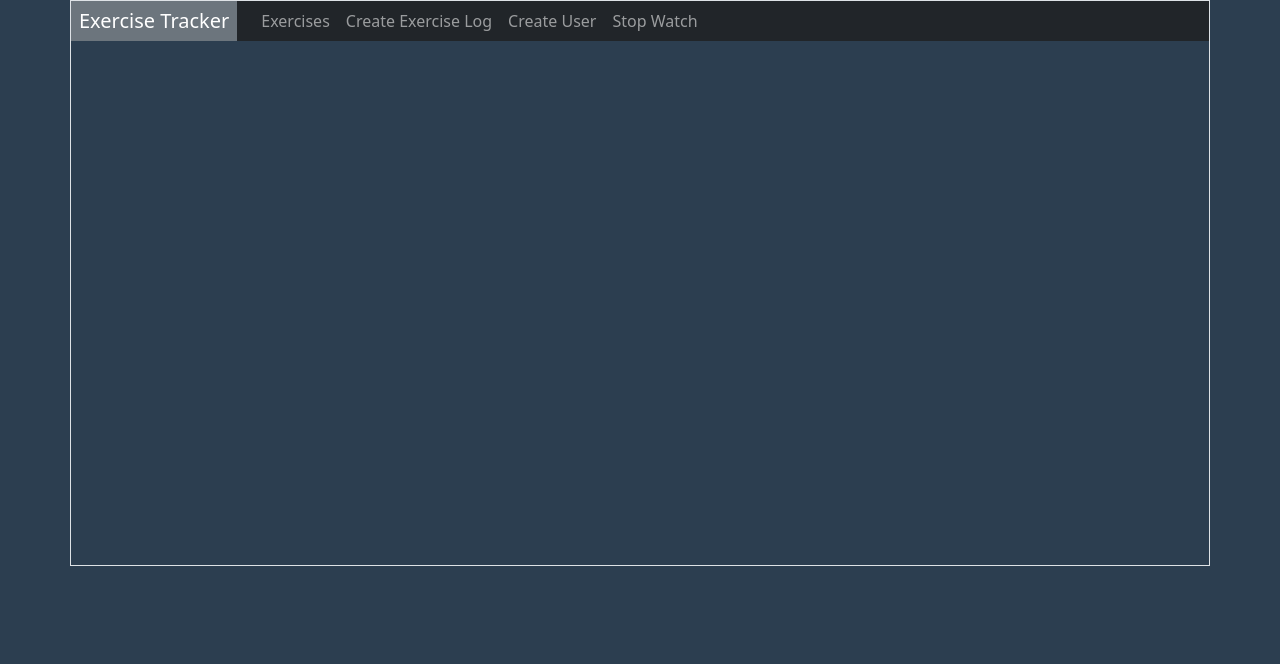
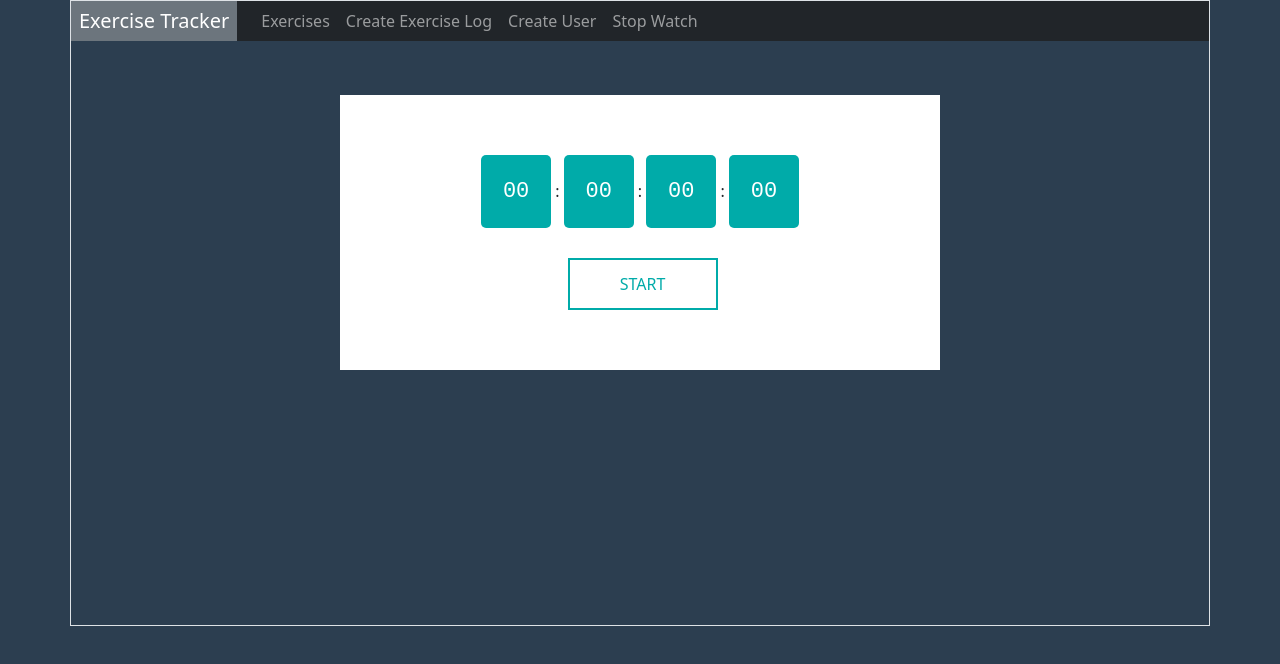
Before and after one commit to JpBongiovanni/MERN-Exercise-Tracker, a React (Create React App) app: page /stopwatch in a window 1280 px wide. Shown: the top 664 px of the page. Built offline with nearby package versions, Linux system fonts and the light colour scheme.

Commit message:
stopwatch progress

```diff
--- a/src/components/BtnComponent.js
+++ b/src/components/BtnComponent.js
@@ -1,12 +1,9 @@
-import React, { Component } from 'react';
+import React from 'react';
 
-function BtnComponent() {
+function BtnComponent(props) {
     return (
-        <div className="main-section">
-            <div classname="clock-holder"></div>
-                <div className="stopwatch">
-                    <h1>BTN</h1>
-                </div>
+        <div>
+            <button className="stopwatch-btn stopwatch-btn-gre" onClick={props.start}>Start</button>
         </div>
     )
 }
--- a/src/components/DisplayComponent.js
+++ b/src/components/DisplayComponent.js
@@ -1,9 +1,12 @@
-import React, { Component } from 'react';
+import React from 'react';
 
-function DisplayComponent() {
+function DisplayComponent(props) {
     return (
-        <div className="main-section">
-
+        <div>
+            <span>{(props.time.h >= 10)? props.time.h : "0"+ props.time.h}</span>&nbsp;:&nbsp;
+            <span>{(props.time.m >= 10)? props.time.m : "0"+ props.time.m}</span>&nbsp;:&nbsp;
+            <span>{(props.time.s >= 10)? props.time.s : "0"+ props.time.s}</span>&nbsp;:&nbsp;
+            <span>{(props.time.ms >= 10)? props.time.ms : "0"+ props.time.ms}</span>
         </div>
     )
 }
--- a/src/components/stopWatch.component.css
+++ b/src/components/stopWatch.component.css
@@ -1,5 +1,5 @@
 body {
-    background:#2c3E50
+        background:#2C3E50;
     }
 
     * {
@@ -8,12 +8,12 @@ body {
         box-sizing: border-box;
     }
 
-.main-section{
+.main-section {
         background: transparent;
         max-width: 600px;
         width: 90%;
         height: 500px;
-    margin: 30 auto;
+        margin: 30px auto;
     }
 
 .clock-holder {
@@ -23,13 +23,13 @@ body {
         position: relative;
     }
 
+
 .stopwatch {
         padding: 60px 0px;
         text-align: center;
     }
-
-.stopwatch span {
-    background: #00ABA9;
+.stopwatch span{
+        background:#00ABA9;
         color: #fff;
         display: inline-block;
         font-family: monospace;
@@ -51,12 +51,10 @@ body {
         transition: background 1s;
         cursor: pointer;
     }
-
 .stopwatch .stopwatch-btn-red{
         border: 2px solid #C85454;
         color: #C85454;
     }
-
 .stopwatch .stopwatch-btn-yel{
         border: 2px solid #FFC900;
         color: #FFC900;
@@ -66,15 +64,18 @@ body {
         border: 2px solid #00ABA9;
         color: #00ABA9;
     }
-
 .stopwatch .stopwatch-btn-red:hover {
         background: #C85454;
         border: 2px solid #C85454;
         color: #fff;
     }
-
+.stopwatch .stopwatch-btn-yel:hover {
+        background: #FFC900;
+        border: 2px solid #FFC900;
+        color: #fff;
+    }
 .stopwatch .stopwatch-btn-gre:hover {
         background: #00ABA9;
         border: 2px solid #00ABA9;
-    color: #fff
+        color: #fff;
     }
--- a/src/components/stopWatch.component.js
+++ b/src/components/stopWatch.component.js
@@ -1,16 +1,43 @@
-import React, { Component } from 'react';
-import DisplayComponent from './DisplayComponent';
-import BtnComponent from './BtnComponent';
+import React, {useState} from 'react';
+import DisplayComponent from '../components/DisplayComponent';
+import BtnComponent from '../components/BtnComponent';
 import './stopWatch.component.css';
 
 function StopWatch() {
+    const [time, setTime] = useState({ms:0, s:0, m:0, h:0});
+
+    const start = () => {
+        run();
+        setInterval(run, 10);
+    }
+
+    var updatedMs = time.ms, updatedS = time.s, updatedM = time.m, updatedH = time.h;
+
+    const run = () => {
+        if(updatedM === 60){
+            updatedH++;
+            updatedM = 0;
+        }
+        if(updatedS === 60){
+            updatedM++;
+            updatedS = 0;
+        }
+        if(updatedMs === 100){
+            updatedS++;
+            updatedMs = 0;
+        }
+        updatedMs++;
+        return setTime({ms:updatedMs, s:updatedS, m:updatedM, h:updatedH})
+
+    }
     return (
         <div className="main-section">
-            <div classname="clock-holder"></div>
+            <div className="clock-holder">
                 <div className="stopwatch">
-                    <DisplayComponent />
-
+                    <DisplayComponent time={time}/>
+                    <BtnComponent start={start}/>
                 </div>
+            </div>
         </div>
     )
 }
```
Lines whose indentation alone changed are shown as unchanged.
